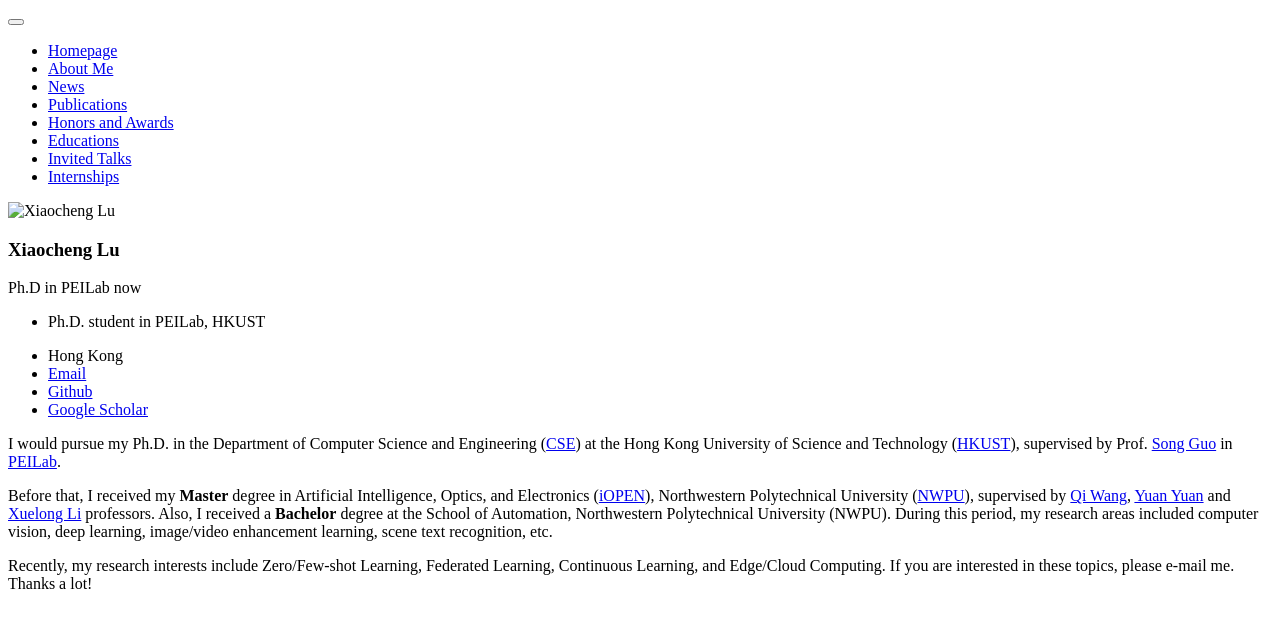
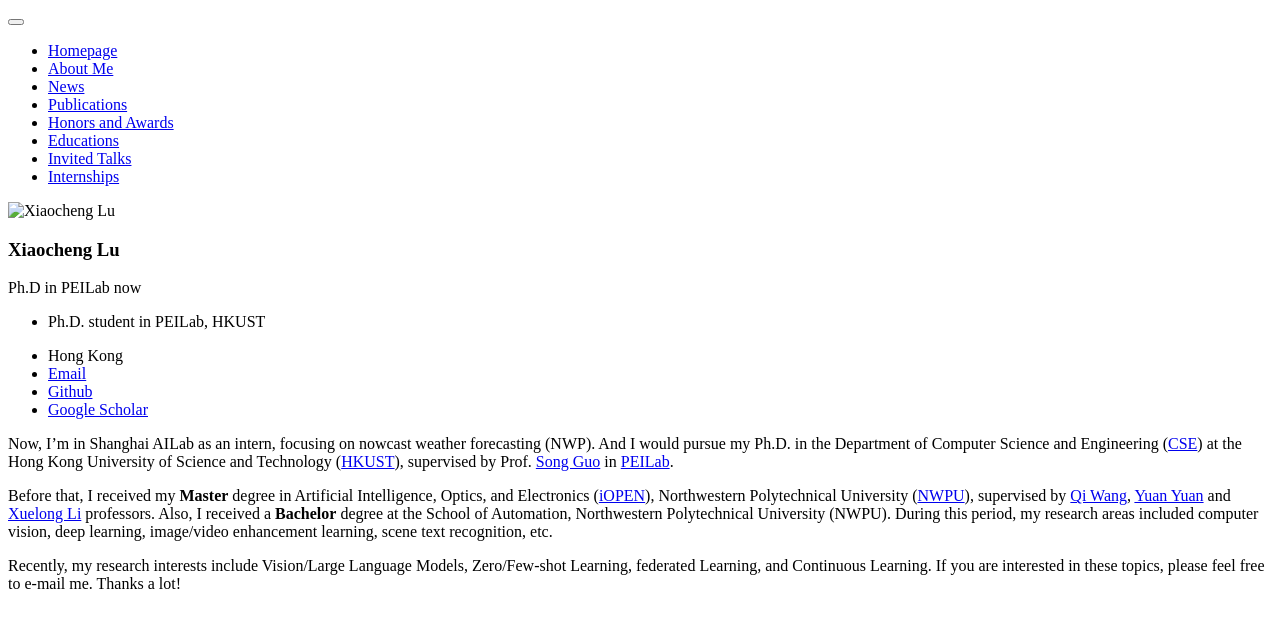
Before and after one commit to Forest-art/forest-art.github.io, a Jekyll site: the page built from _pages/includes/intro.md, in a window 1280 px wide. Shown: the top 628 px of the page. Built offline with Jekyll 4.4.1, drawn with Linux system fonts in a browser that asks for light colours; our own code applies the rules of GitHub Pages for plain Markdown files.

Commit message:
Update intro.md

```diff
--- a/_pages/includes/intro.md
+++ b/_pages/includes/intro.md
@@ -1,6 +1,6 @@
-I would pursue my Ph.D. in the Department of Computer Science and Engineering ([CSE](https://cse.hkust.edu.hk/)) at the Hong Kong University of Science and Technology ([HKUST](https://hkust.edu.hk/)), supervised by Prof. [Song Guo](https://cse.hkust.edu.hk/~songguo/) in [PEILab](https://peilab.netlify.app/).
+Now, I'm in Shanghai AILab as an intern, focusing on nowcast weather forecasting (NWP). And I would pursue my Ph.D. in the Department of Computer Science and Engineering ([CSE](https://cse.hkust.edu.hk/)) at the Hong Kong University of Science and Technology ([HKUST](https://hkust.edu.hk/)), supervised by Prof. [Song Guo](https://cse.hkust.edu.hk/~songguo/) in [PEILab](https://peilab.netlify.app/).
 
 Before that, I received my **Master** degree in Artificial Intelligence, Optics, and Electronics ([iOPEN](http://iopen.nwpu.edu.cn/)), Northwestern Polytechnical University ([NWPU](https://www.nwpu.edu.cn/)), supervised by [Qi Wang](https://crabwq.github.io/), [Yuan Yuan](http://iopen.nwpu.edu.cn/info/1015/1389.htm) and [Xuelong Li](https://scholar.google.com/citations?user=ahUibskAAAAJ) professors. Also, I received a **Bachelor** degree at the School of Automation, Northwestern Polytechnical University (NWPU).
 During this period, my research areas included computer vision, deep learning, image/video enhancement learning, scene text recognition, etc.
 
-Recently, my research interests include Zero/Few-shot Learning, Federated Learning, Continuous Learning, and Edge/Cloud Computing. If you are interested in these topics, please e-mail me. Thanks a lot!
+Recently, my research interests include Vision/Large Language Models, Zero/Few-shot Learning, federated Learning, and Continuous Learning. If you are interested in these topics, please feel free to e-mail me. Thanks a lot!
```
